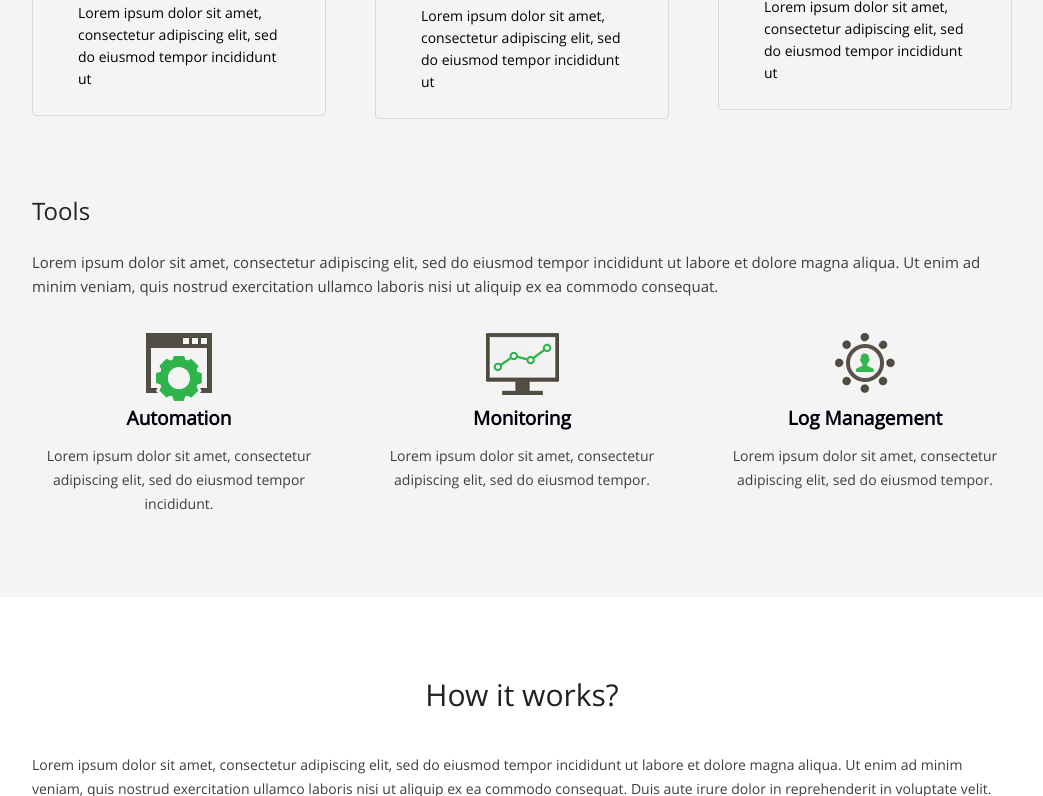
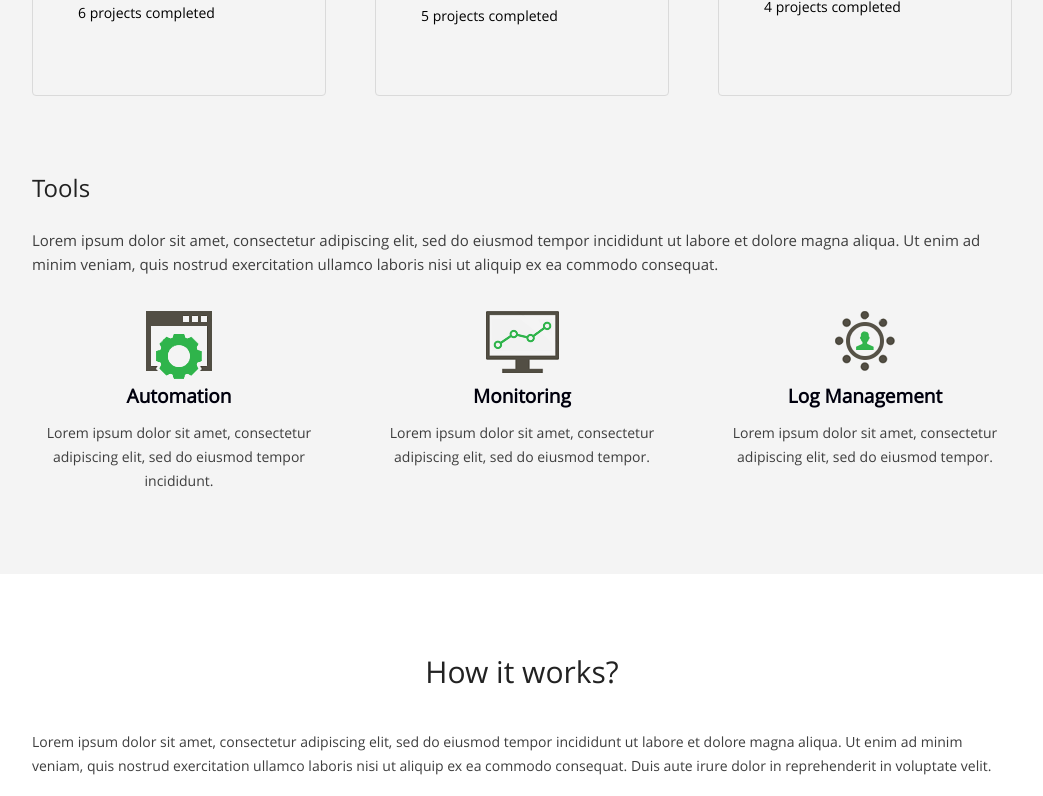
Before and after one commit to dedicatted/dedicatted.github.io, a website: page app/index.html in a window 1280 px wide. Shown: the part 2199-2995 px from the top of the page, without its empty margins (118-1161 px from the left). Drawn offline with nearby package versions, Linux system fonts and the light colour scheme; files that its build step writes are made by us from their sources.

Commit message:
fixes on main page and ga

```diff
--- a/app/index.html
+++ b/app/index.html
@@ -175,17 +175,17 @@
 					<div class="docker-item">
 						<div class="docker-img"><img src="img/docker.png"></div>
 						<div class="docker-title">Docker Swarm</div>
-						<div class="docker-info">Lorem ipsum dolor sit amet, consectetur adipiscing elit, sed do eiusmod tempor incididunt ut </div>
+						<div class="docker-info">6 projects completed</div>
 					</div>
 					<div class="docker-item">
 						<div class="docker-img"><img src="img/kubernetes.png"></div>
 						<div class="docker-title">Kubernetes</div>
-						<div class="docker-info">Lorem ipsum dolor sit amet, consectetur adipiscing elit, sed do eiusmod tempor incididunt ut </div>
+						<div class="docker-info">5 projects completed</div>
 					</div>
 					<div class="docker-item">
 						<div class="docker-img"><img src="img/awc.png"></div>
 						<div class="docker-title">AWS ECSy</div>
-						<div class="docker-info">Lorem ipsum dolor sit amet, consectetur adipiscing elit, sed do eiusmod tempor incididunt ut </div>
+						<div class="docker-info">4 projects completed</div>
 					</div>
 				</div>
 			</div>
```
Also changed, not shown: index.html (+3 -3 lines).
